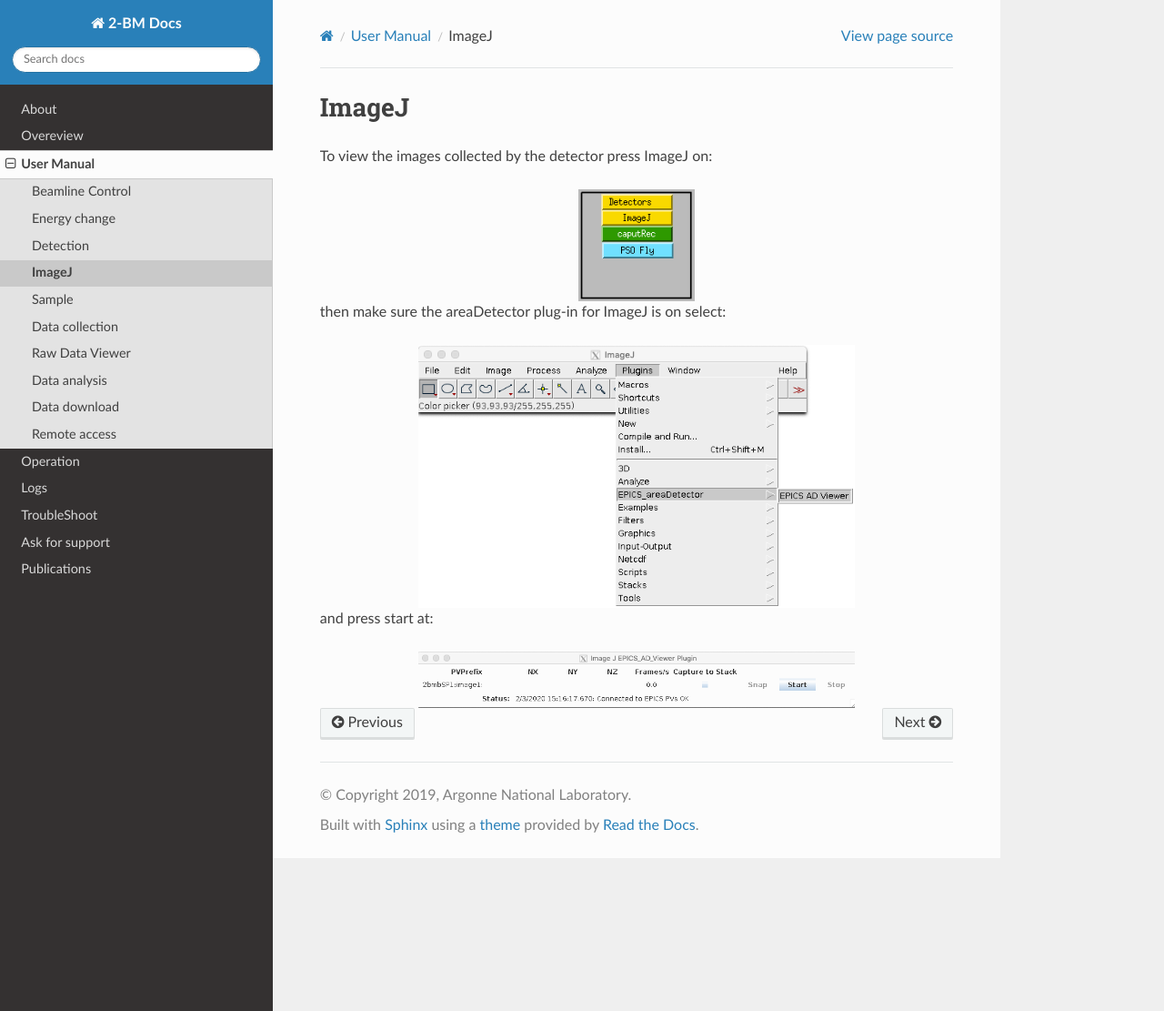
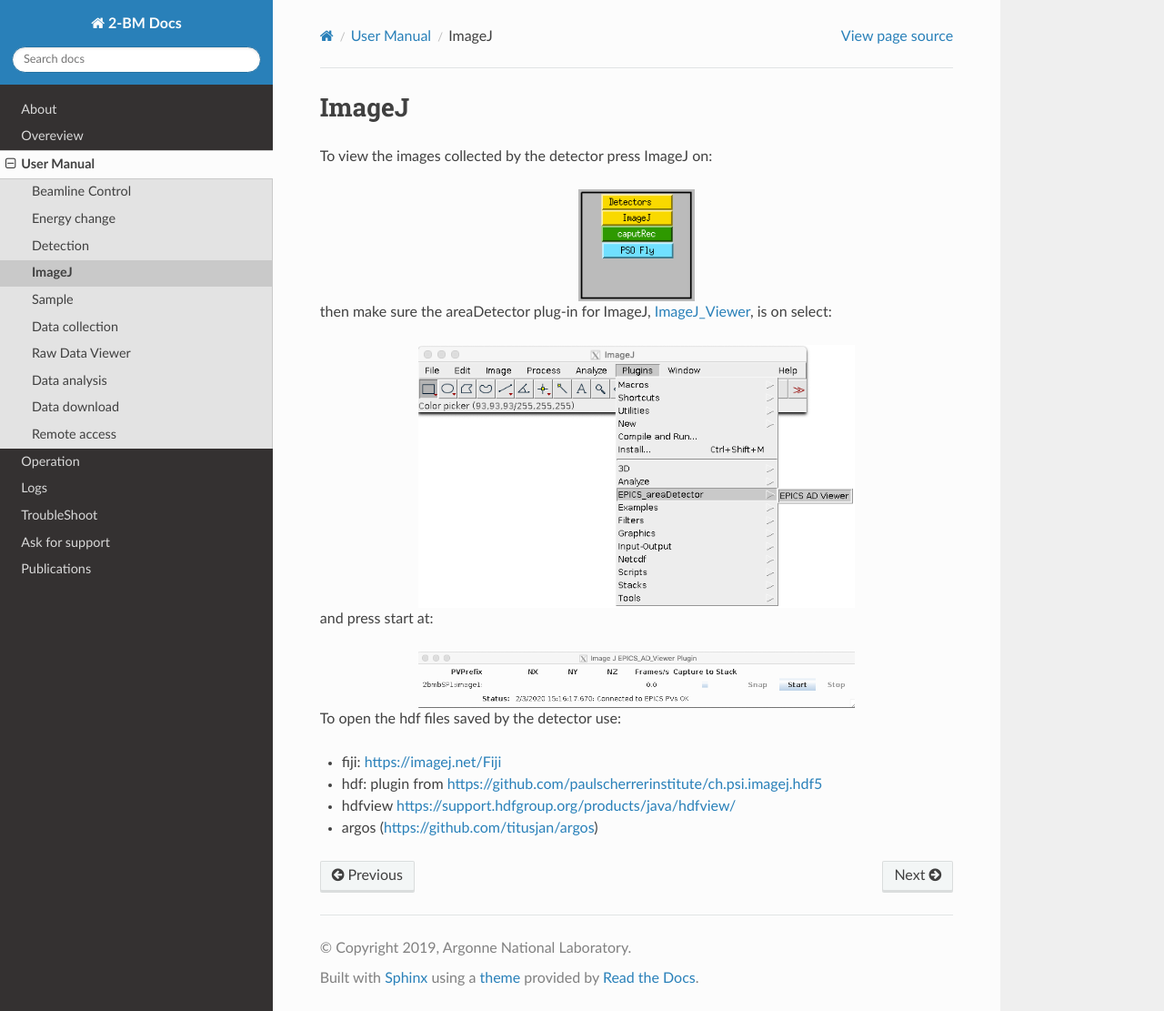
Before and after one commit to xray-imaging/2bm-docs, a Sphinx documentation site: the page built from docs/source/user/item_003.rst, in a window 1280 px wide and 1111 px high. Shown: the whole window at 91% size. Built offline with Sphinx 7.4.7 and the Read the Docs theme 2.0.0, drawn with Linux system fonts in a browser that asks for light colours; the version number could not be read and is left out.

Commit message:
added ImageJ readers plust bibtex_bibfiles setting in the config

```diff
--- a/docs/conf.py
+++ b/docs/conf.py
@@ -37,6 +37,11 @@
     'sphinx.ext.napoleon',
     'sphinxcontrib.bibtex',
     'sphinx.ext.viewcode']
+
+bibtex_bibfiles = [
+    'source/bibtex/ref.bib',
+    'source/bibtex/cite.bib'
+    ]
 
 # Napoleon settings
 napoleon_google_docstring = True
--- a/docs/source/user/item_003.rst
+++ b/docs/source/user/item_003.rst
@@ -1,5 +1,7 @@
 ImageJ
 ======
+
+.. _ImageJ_Viewer: https://cars9.uchicago.edu/software/epics/areaDetectorViewers.html#ImageJViewers
 
 To view the images collected by the detector press ImageJ on:
 
@@ -8,7 +10,7 @@
    :align: center
    :alt: tomo_user
 
-then make sure the areaDetector plug-in for ImageJ is on select:
+then make sure the areaDetector plug-in for ImageJ, `ImageJ_Viewer`_,  is on select:
 
 .. image:: ../img/item_005.png
    :width: 480px
@@ -21,3 +23,11 @@
    :width: 480px
    :align: center
    :alt: tomo_user
+
+
+To open the hdf files saved by the detector use:
+
+- fiji: https://imagej.net/Fiji
+- hdf: plugin from https://github.com/paulscherrerinstitute/ch.psi.imagej.hdf5
+- hdfview https://support.hdfgroup.org/products/java/hdfview/
+- argos (https://github.com/titusjan/argos)
```
